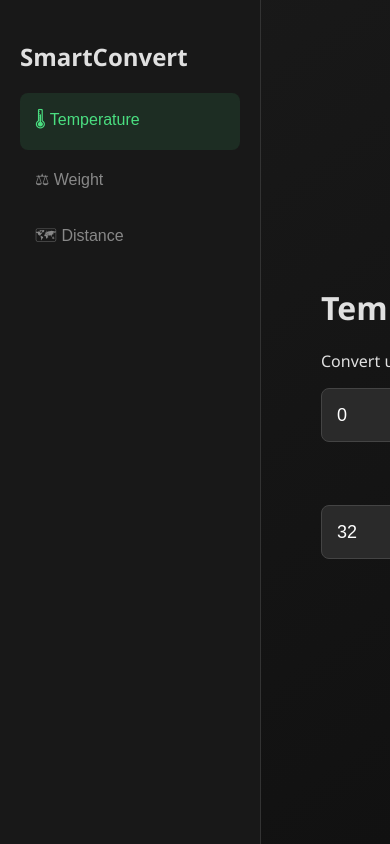
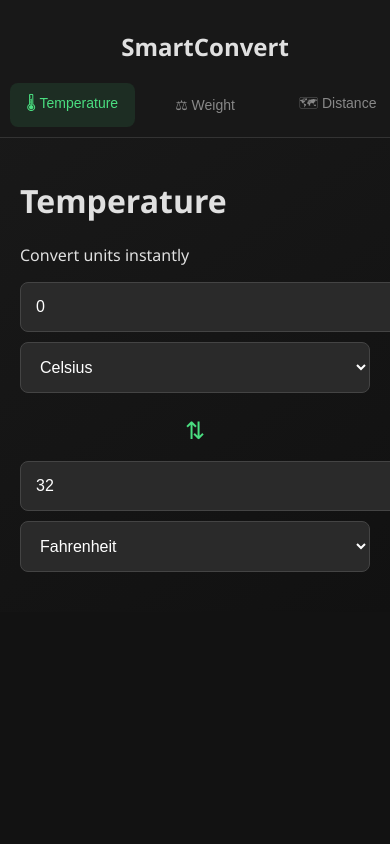
Before and after one commit to Hemanth2305/unit-converter-web, a Flask app: page / in a window 390 px wide. Run offline with Flask 3, Linux system fonts and the light colour scheme.

Commit message:
added mobile responsive

```diff
--- a/static/style.css
+++ b/static/style.css
@@ -97,3 +97,60 @@ input {
 .app-container {
     background: linear-gradient(145deg, #1a1a1a, #111);
 }
+
+/* 📱 MOBILE RESPONSIVE */
+@media (max-width: 768px) {
+
+    .app-container {
+        flex-direction: column;
+        height: auto;
+        overflow: auto;
+    }
+
+    .sidebar {
+        width: 100%;
+        min-width: 100%;
+        display: flex;
+        flex-direction: column;
+        align-items: center;
+        padding: 10px;
+        border-right: none;
+        border-bottom: 1px solid #333;
+    }
+
+    .nav-section {
+        display: flex;
+        width: 100%;
+        justify-content: space-around;
+        gap: 8px;
+    }
+
+    .nav-btn {
+        flex: 1;
+        text-align: center;
+        font-size: 14px;
+        padding: 10px;
+        margin-bottom: 0;
+    }
+
+    .converter-card {
+        padding: 20px;
+        max-width: 100%;
+        margin: 0;
+    }
+
+    .input-group {
+        flex-direction: column;
+        gap: 10px;
+    }
+
+    input,
+    select {
+        width: 100%;
+        font-size: 16px;
+    }
+
+    .swap-icon {
+        margin: 15px 0;
+    }
+}
```
